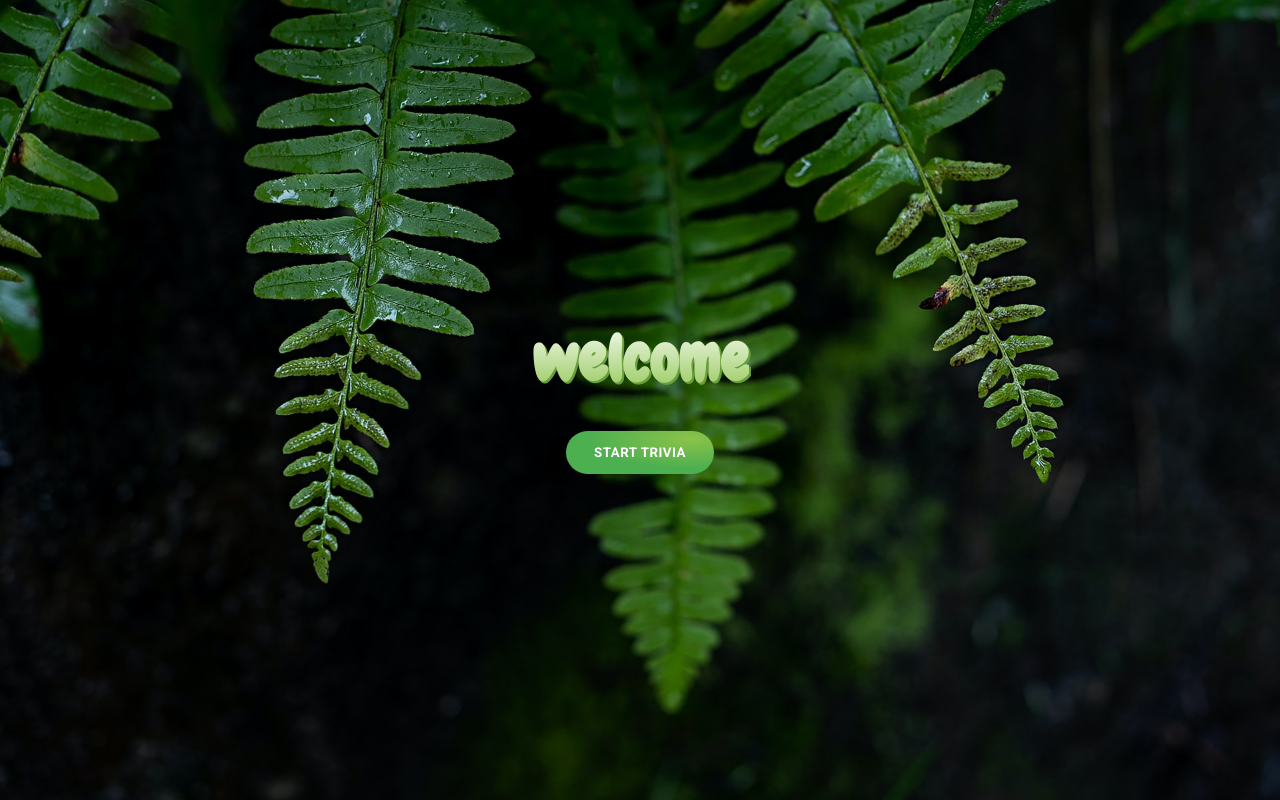
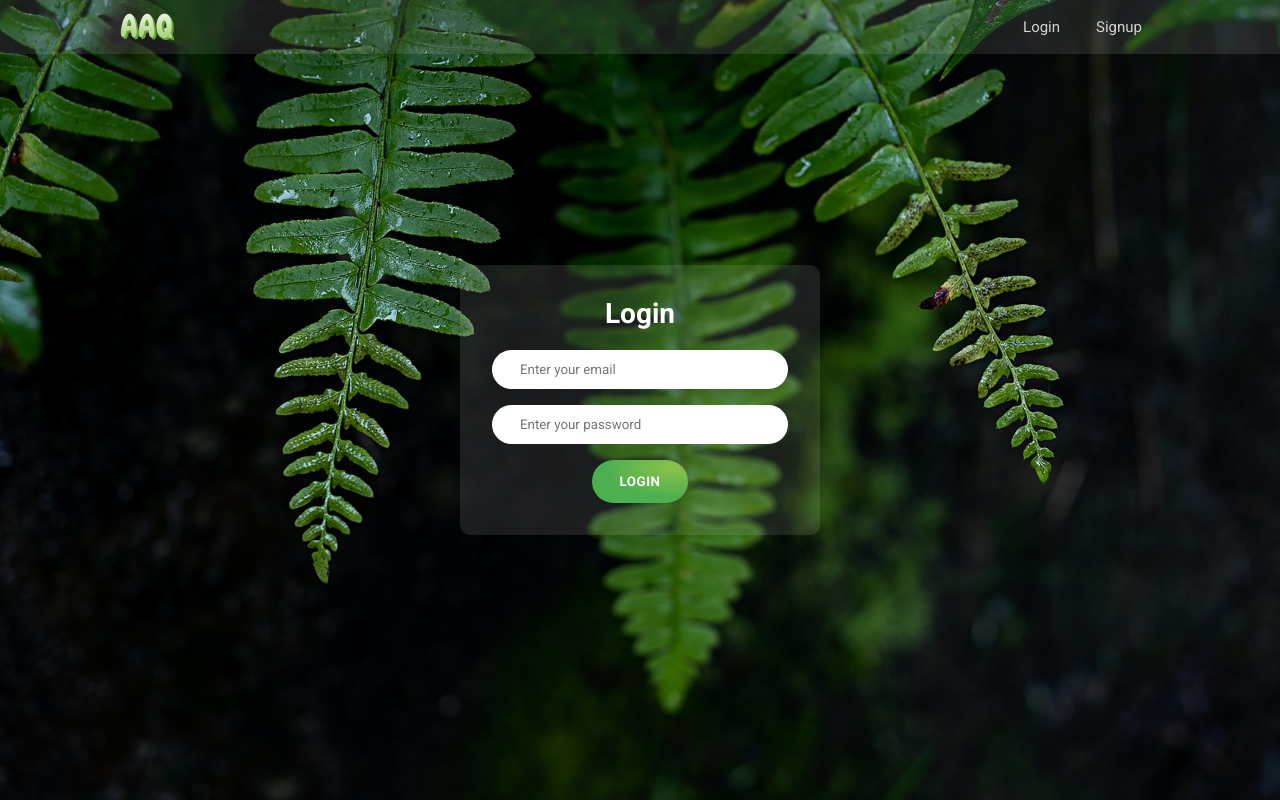
Before and after one commit to boushib/quizzes, a React (Create React App) app: page /login in a window 1280 px wide. Built offline with nearby package versions, Linux system fonts and the light colour scheme.

Commit message:
add login/signup pages

```diff
--- a/src/App.scss
+++ b/src/App.scss
@@ -97,3 +97,44 @@ a {
   min-height: 100vh;
   padding: 20px;
 }
+
+// grid
+.container {
+  padding: 0 120px;
+  max-width: 1600px;
+  margin: 0 auto;
+}
+
+.auth-page {
+  min-height: 100vh;
+  display: flex;
+  align-items: center;
+  justify-content: center;
+  h2 {
+    color: #fff;
+    font-size: 28px;
+    font-family: 'Roboto', sans-serif;
+    margin-bottom: 20px;
+  }
+  form {
+    background-color: rgba(#fff, 0.1);
+    width: 360px;
+    padding: 32px;
+    border-radius: 10px;
+    .btn {
+      margin: 0 auto;
+    }
+  }
+}
+
+input[type='text'],
+input[type='email'],
+input[type='password'] {
+  border: none;
+  outline: none;
+  padding: 12px 28px;
+  border-radius: 20px;
+  width: 100%;
+  background-color: #fff;
+  margin-bottom: 16px;
+}
--- a/src/App.tsx
+++ b/src/App.tsx
@@ -4,13 +4,19 @@ import BackgroundImage from './assets/images/background.jpg'
 import { BrowserRouter as Router, Route, Switch } from 'react-router-dom'
 import Home from './views/Home'
 import Quiz from './views/Quiz'
+import Navbar from './components/navbar/Navbar'
+import Signup from './views/signup/Signup'
+import Login from './views/login/Login'
 
 const App = () => {
   return (
     <Router>
       <div className="app" style={{ backgroundImage: `url('${BackgroundImage}')` }}>
+        <Navbar />
         <Switch>
           <Route path="/quiz" component={Quiz} />
+          <Route path="/signup" component={Signup} />
+          <Route path="/login" component={Login} />
           <Route path="/" component={Home} />
         </Switch>
       </div>
--- /dev/null
+++ b/src/components/navbar/Navbar.scss
@@ -0,0 +1,36 @@
+nav {
+  background-color: rgba(#fff, 0.1);
+  color: rgba(#fff, 0.8);
+  position: fixed;
+  top: 0;
+  left: 0;
+  width: 100vw;
+  .nav-inner {
+    display: flex;
+    justify-content: space-between;
+    align-items: center;
+  }
+  .nav-brand {
+    font-size: 32px;
+    font-family: 'Chewy', cursive;
+    background-image: linear-gradient(180deg, #fff, #8bc34a);
+    background-clip: text;
+    -webkit-text-fill-color: transparent;
+    background-size: 100%;
+    filter: drop-shadow(2px 2px #689f38);
+    a {
+      font-family: inherit;
+    }
+  }
+  ul {
+    display: flex;
+    li {
+      padding: 18px;
+      list-style-type: none;
+      font-size: 15px;
+    }
+  }
+  a {
+    color: inherit;
+  }
+}
--- /dev/null
+++ b/src/components/navbar/Navbar.tsx
@@ -0,0 +1,23 @@
+import React from 'react'
+import { NavLink } from 'react-router-dom'
+import './Navbar.scss'
+
+const Navbar = () => (
+  <nav>
+    <div className="container nav-inner">
+      <div className="nav-brand">
+        <NavLink to="/">AAQ</NavLink>
+      </div>
+      <ul>
+        <li>
+          <NavLink to="/login">Login</NavLink>
+        </li>
+        <li>
+          <NavLink to="/signup">Signup</NavLink>
+        </li>
+      </ul>
+    </div>
+  </nav>
+)
+
+export default Navbar
--- /dev/null
+++ b/src/views/login/Login.tsx
@@ -0,0 +1,38 @@
+import React from 'react'
+import './Login.scss'
+
+type Props = {}
+type State = {
+  email: string
+  password: string
+}
+
+class Login extends React.Component<Props, State> {
+  state: State
+  constructor(props: Props) {
+    super(props)
+    this.state = {
+      email: '',
+      password: '',
+    }
+  }
+
+  login = () => {
+    console.log('login..')
+  }
+
+  render() {
+    return (
+      <div className="login auth-page">
+        <form action="">
+          <h2>Login</h2>
+          <input type="text" placeholder="Enter your email" />
+          <input type="password" placeholder="Enter your password" />
+          <button className="btn">Login</button>
+        </form>
+      </div>
+    )
+  }
+}
+
+export default Login
--- /dev/null
+++ b/src/views/signup/Signup.tsx
@@ -0,0 +1,45 @@
+import React from 'react'
+import './Signup.scss'
+
+type State = {
+  username: string
+  email: string
+  password: string
+  passwordConfirmation: string
+}
+
+type Props = {}
+
+class Signup extends React.PureComponent<Props, State> {
+  state: State
+  constructor(props: Props) {
+    super(props)
+    this.state = {
+      username: '',
+      email: '',
+      password: '',
+      passwordConfirmation: '',
+    }
+  }
+
+  signup = () => {
+    console.log('login..')
+  }
+
+  render() {
+    return (
+      <div className="signup auth-page">
+        <form action="">
+          <h2>Signup</h2>
+          <input type="text" placeholder="Choose a username" />
+          <input type="email" placeholder="Enter your email" />
+          <input type="password" placeholder="Choose a password" />
+          <input type="password" placeholder="Confirm your password" />
+          <button className="btn">Signup</button>
+        </form>
+      </div>
+    )
+  }
+}
+
+export default Signup
```
Also changed, not shown: src/views/Quiz.tsx (+5 -5 lines), src/views/login/Login.scss (added), src/views/signup/Signup.scss (added).
